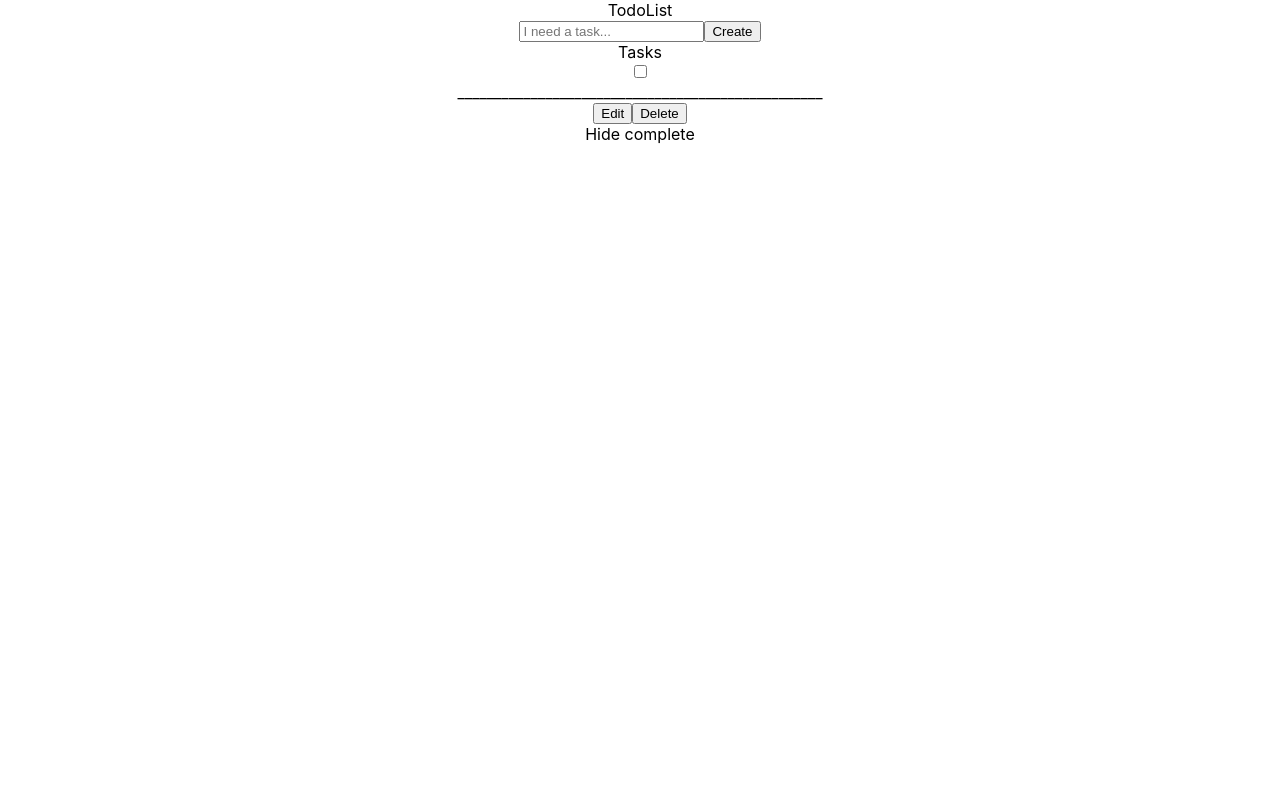
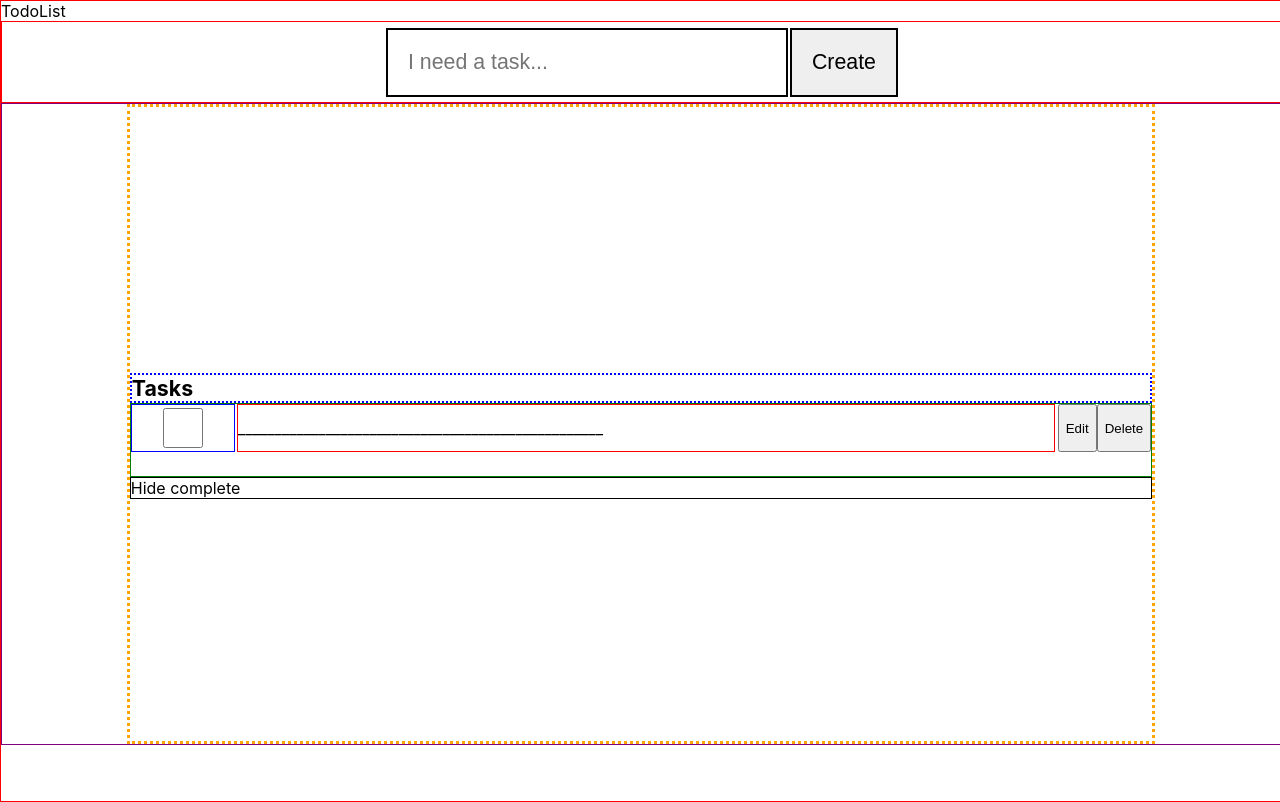
Before and after one commit to JorgeSousaa/challenge-todo-list, a React (Create React App) app: page / in a window 1280 px wide. Built offline with nearby package versions, Linux system fonts and the light colour scheme.

Commit message:
Added basic CSS

```diff
--- a/src/App.css
+++ b/src/App.css
@@ -1,38 +1,133 @@
 .App {
   text-align: center;
+  display:flex;
+  width: 100%;
+  height:100vh;
+  flex-direction: column;
+  border: 1px solid red;
+  flex-grow: 1;
 }
 
-.App-logo {
-  height: 40vmin;
-  pointer-events: none;
+.Heading{
+  display:flex;
+  justify-content: center;
+  border: 1px solid black;
+  height:10%;
 }
 
-@media (prefers-reduced-motion: no-preference) {
-  .App-logo {
-    animation: App-logo-spin infinite 20s linear;
-  }
+.Title{
+  display: flex;
+  align-items: center;
 }
 
-.App-header {
-  background-color: #282c34;
-  min-height: 100vh;
+.AddField{
   display: flex;
-  flex-direction: column;
-  align-items: center;
   justify-content: center;
-  font-size: calc(10px + 2vmin);
-  color: white;
+  border:1px solid red;
+  height: 10%;
+  width: 100%;
 }
 
-.App-link {
-  color: #61dafb;
+
+.AddTask  {
+  display: flex;
+  flex-direction: row;
+  justify-content: space-between;
+  /*border: 3px dotted green;*/
+  align-items: center;
+  flex-direction: row;
+  width: 40%;
 }
 
-@keyframes App-logo-spin {
-  from {
-    transform: rotate(0deg);
-  }
-  to {
-    transform: rotate(360deg);
-  }
+.AddTask   input{
+  padding: 20px;
+  font-size: 16pt;
+  display: flex;
+  border: 2px solid black;
+  align-items: center;
 }
+.AddTask   input[type=text]{
+  display: flex;
+  width: 70%;
+}
+.AddTask   input[type=button]:hover{
+  color: white;
+  background-color: black;
+}
+
+.AddTask   input[type=text]:focus{
+  color: white;
+  background-color: black;
+  border: 3px solid grey;
+}
+
+.TaskWindow{
+  display: flex;
+  justify-content: center;
+  border: 1px solid purple;
+  height: 80%;
+}
+
+
+.TaskView{
+  display: flex;
+  justify-content: center;
+  border: 3px dotted orange;
+  flex-direction: column;
+  width: 80%;
+}
+
+.TaskTitle{
+  font-size: 16pt;
+  font-weight: bold;
+  border: 2px dotted blue;
+  display: flex;
+  justify-content: flex-start;
+}
+
+.TaskComponent
+{
+  display: flex;
+  height:100%;
+  flex-direction: column;
+  border: 1px solid green;
+  overflow: scroll;
+}
+
+.TaskComponentLine{
+  display: flex;
+  flex-direction: row;
+  width: 100%;
+  justify-content: space-between;
+}
+
+.TaskComponentCheck{
+  display: flex;
+  width: 10%;
+  border: 1px solid blue;
+  justify-content: center;
+}
+.TaskComponentCheck input{
+ width: 40px;
+ height:40px;
+}
+
+.TaskComponentDescription{
+  display: flex;
+  width:80%;
+  justify-content: start;
+  border:1px solid red;
+  font:14pt;
+  align-items: center;
+}
+
+.TaskComponentButton
+{
+  display: flex;
+  flex-direction: row;
+}
+.HideTask{
+  display:flex;
+  align-items: flex-end;
+  border: 1px solid black;
+}
--- a/src/App.js
+++ b/src/App.js
@@ -12,7 +12,7 @@ function App() {
       </div>
       <div className="AddField">
         <div className="AddTask">
-          <input type="text" placeholder="I need a task..." />
+          <input type="text" placeholder="I need a task..." id ="addInput"/>
           <input type="button" value="Create" />
         </div>
       </div>
@@ -23,7 +23,7 @@ function App() {
           </div>
           <div className="TaskList">
             <div className="TaskComponent">
-              <div className="TaskLine">
+              <div className="TaskComponentLine">
                 <div className="TaskComponentCheck">
                   <input type="checkbox" value="" />
                 </div>
@@ -36,6 +36,8 @@ function App() {
                 </div>
               </div>
             </div>
+
+
             <div className="HideTask">
               Hide complete
             </div>
```
